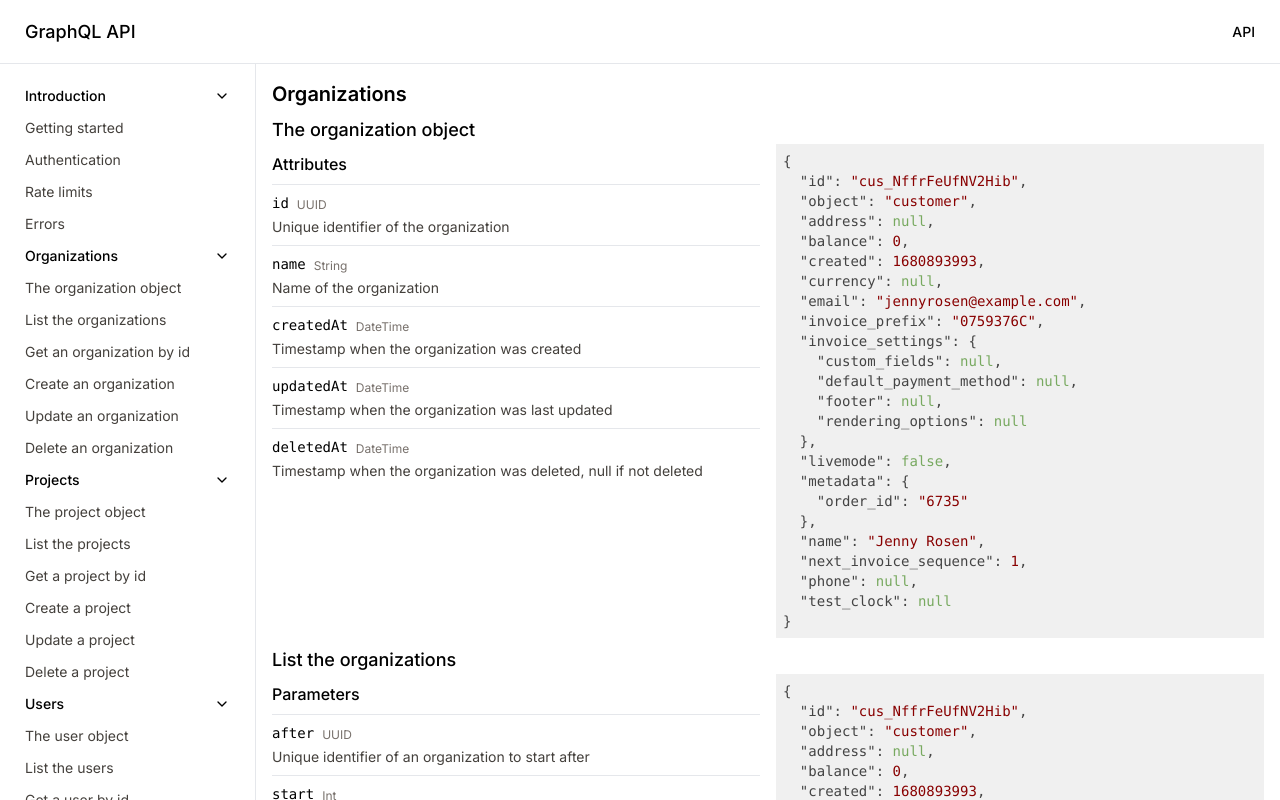
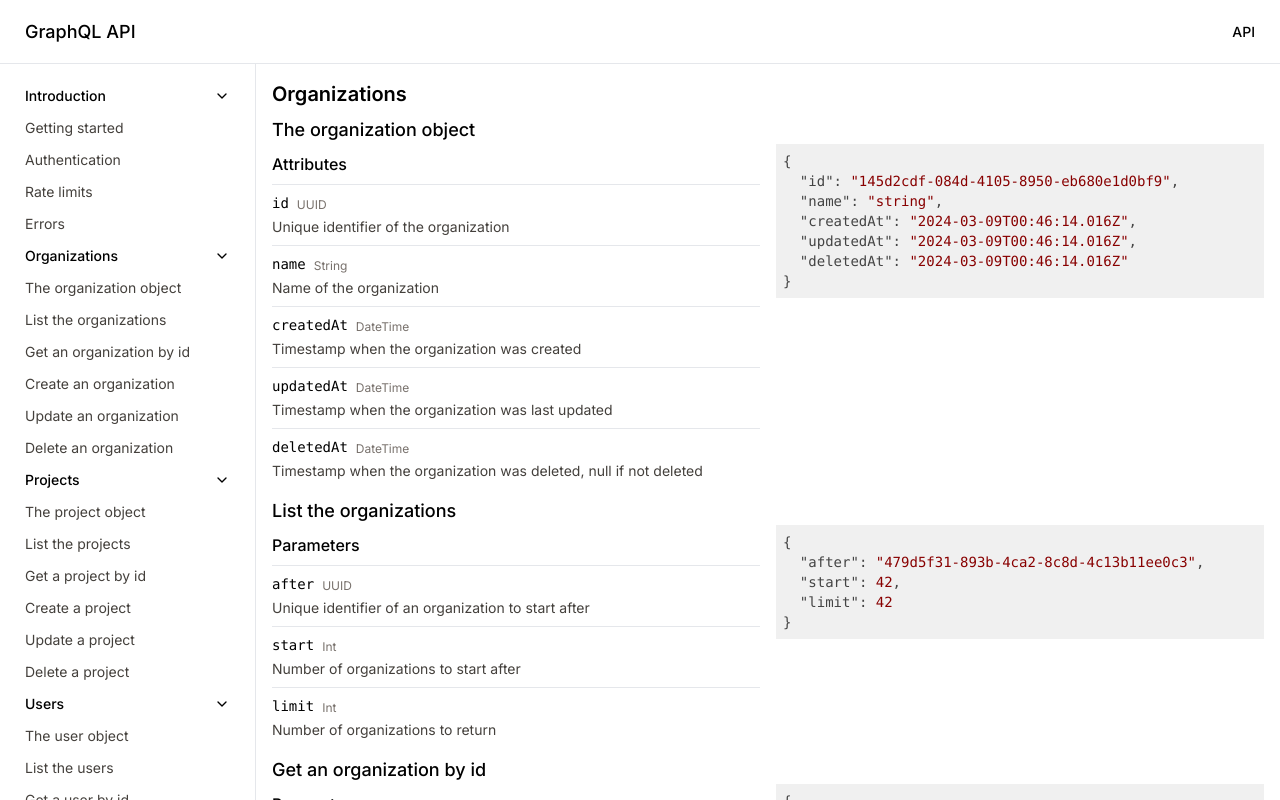
Before and after one commit to martinthenth/graphql-docs, a Next.js app in the folder app/: page / in a window 1280 px wide. Built offline with nearby package versions, Linux system fonts and the light colour scheme.

Commit message:
Build an example JSON object

```diff
--- a/app/app/(docs)/content-list.tsx
+++ b/app/app/(docs)/content-list.tsx
@@ -1,4 +1,5 @@
-import { APIDocsArticle, APIType, APITypeField } from "@/types";
+import { uuid4 } from "@/lib/uuid";
+import { APIDocsArticle, APIType, APITypeField, APITypeFieldArgument } from "@/types";
 import { HTMLAttributes } from "react";
 import { Grid } from "@/components/ui/grid";
 import { H2 } from "@/components/ui/typography";
@@ -40,16 +41,16 @@
       <H2>{title}</H2>
       {articles.map((article) =>
         ["Query", "Mutation"].includes(article.type) ? (
-          <ApiContentListItemAction article={article} />
+          <ActionListItem article={article} />
         ) : (
-          <ApiContentListItemType article={article} />
+          <TypeListItem article={article} />
         ),
       )}
     </Grid>
   );
 }
 
-function ApiContentListItemAction({ article }: { article: APIDocsArticle }) {
+function ActionListItem({ article }: { article: APIDocsArticle }) {
   const definition = article.definition as APITypeField;
   const title = definition.description || "";
   const subtitle = "Parameters";
@@ -57,9 +58,10 @@
     definition.arguments && definition.argumentNames
       ? definition.argumentNames.map((argumentName) => definition.arguments![argumentName])
       : [];
+  const example = buildExample(fields);
 
   return (
-    <ApiContentListItem key={article.id} example={code} subtitle={subtitle} title={title}>
+    <ApiContentListItem key={article.id} example={example} subtitle={subtitle} title={title}>
       {fields.map((field) => (
         <ApiContentListItemField
           key={article.id + field.name}
@@ -72,7 +74,7 @@
   );
 }
 
-function ApiContentListItemType({ article }: { article: APIDocsArticle }) {
+function TypeListItem({ article }: { article: APIDocsArticle }) {
   const definition = article.definition as APIType;
   const title = definition.description || "";
   const subtitle = "Attributes";
@@ -80,9 +82,10 @@
     definition.fields && definition.fieldNames
       ? definition.fieldNames.map((fieldName) => definition.fields![fieldName])
       : [];
+  const example = buildExample(fields);
 
   return (
-    <ApiContentListItem key={article.id} example={code} subtitle={subtitle} title={title}>
+    <ApiContentListItem key={article.id} example={example} subtitle={subtitle} title={title}>
       {fields.map((field) => (
         <ApiContentListItemField
           key={article.id + field.name}
@@ -94,3 +97,32 @@
     </ApiContentListItem>
   );
 }
+
+function buildExample(fields: APITypeFieldArgument[] | APITypeField[]) {
+  let example: Record<string, any> = {};
+
+  fields.forEach((field) => {
+    const value = (() => {
+      switch (field.type) {
+        case "ID":
+          return "id";
+        case "UUID":
+          return uuid4();
+        case "Int":
+          return 42;
+        case "String":
+          return "string";
+        case "Boolean":
+          return true;
+        case "DateTime":
+          return new Date().toISOString();
+        default:
+          return null;
+      }
+    })();
+
+    example[field.name] = value;
+  });
+
+  return JSON.stringify(example, null, 2);
+}
```
